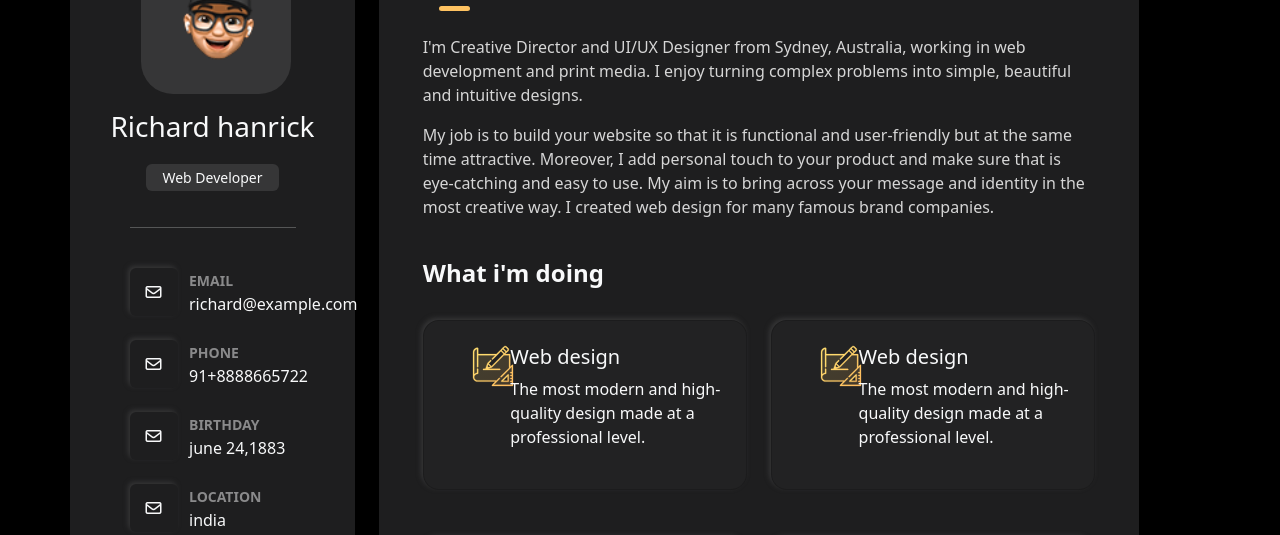
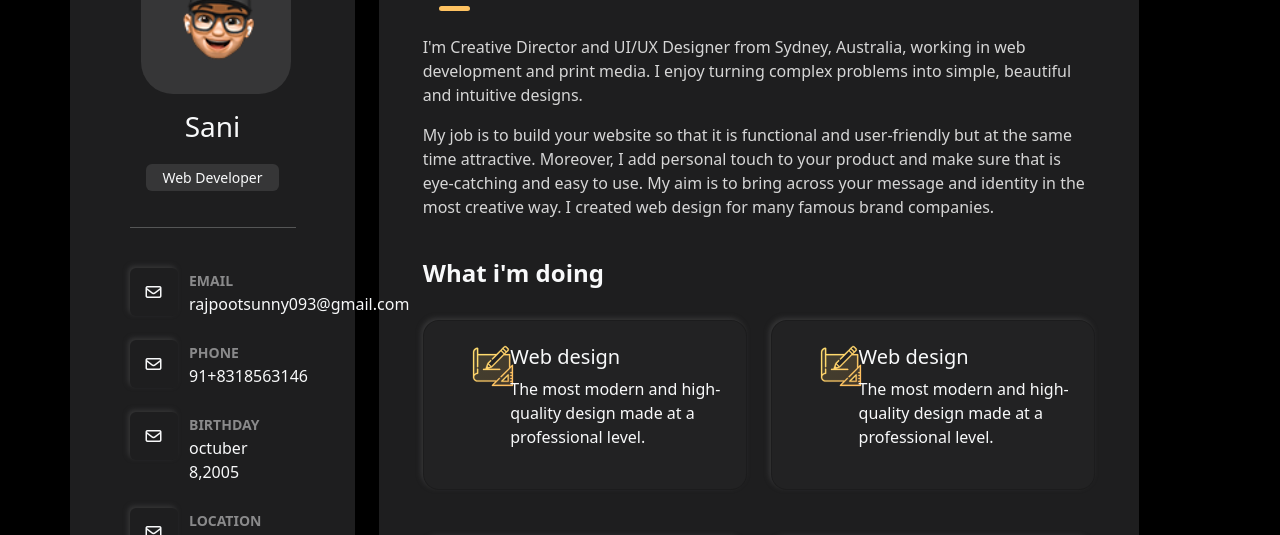
Before and after one commit to sunnyrajpoot8318-hub/portfolio, a plain HTML site: page index.html in a window 1280 px wide. Shown: the part 152-687 px from the top of the page. Drawn offline with Linux system fonts and the light colour scheme.

Commit message:
Update index.html

```diff
--- a/index.html
+++ b/index.html
@@ -33,7 +33,7 @@
           <!-- name heading & button  -->
           <div class="row mb-3">
             <div class="col-sm-12">
-              <h3 class="text-center mb-4">Richard hanrick</h3>
+              <h3 class="text-center mb-4">Sani</h3>
               <h6 class="text-center">
                 <small class="bgc-secondary px-3 py-1 rounded-2"
                   >Web Developer</small
@@ -62,10 +62,9 @@
                   </div>
                 </div>
                 <div class="col-sm-9 ps-4">
-                  <small class="fw-semibold txt-primary">EMAIL</small> <br />
+                  <small class="fw-semibold txt-primary">EMAIL</small><br/>
                   <a href="#" class="text-light text-decoration-none"
-                    >richard@example.com</a
-                  >
+                    >rajpootsunny093@gmail.com</a>
                 </div>
               </div>
               <!-- first end -->
@@ -81,7 +80,7 @@
                 <div class="col-sm-9 ps-4">
                   <small class="fw-semibold txt-primary">PHONE</small> <br />
                   <a href="#" class="text-light text-decoration-none"
-                    >91+8888665722</a
+                    >91+8318563146</a
                   >
                 </div>
               </div>
@@ -98,7 +97,7 @@
                 <div class="col-sm-9 ps-4">
                   <small class="fw-semibold txt-primary">BIRTHDAY</small> <br />
                   <a href="#" class="text-light text-decoration-none"
-                    >june 24,1883</a
+                    >octuber 8,2005</a
                   >
                 </div>
               </div>
@@ -115,7 +114,7 @@
                 <div class="col-sm-9 ps-4">
                   <small class="fw-semibold txt-primary">LOCATION</small> <br />
                   <a href="#" class="text-light text-decoration-none"
-                    >india</a
+                    >Lucknow</a
                   >
                 </div>
               </div>
```
